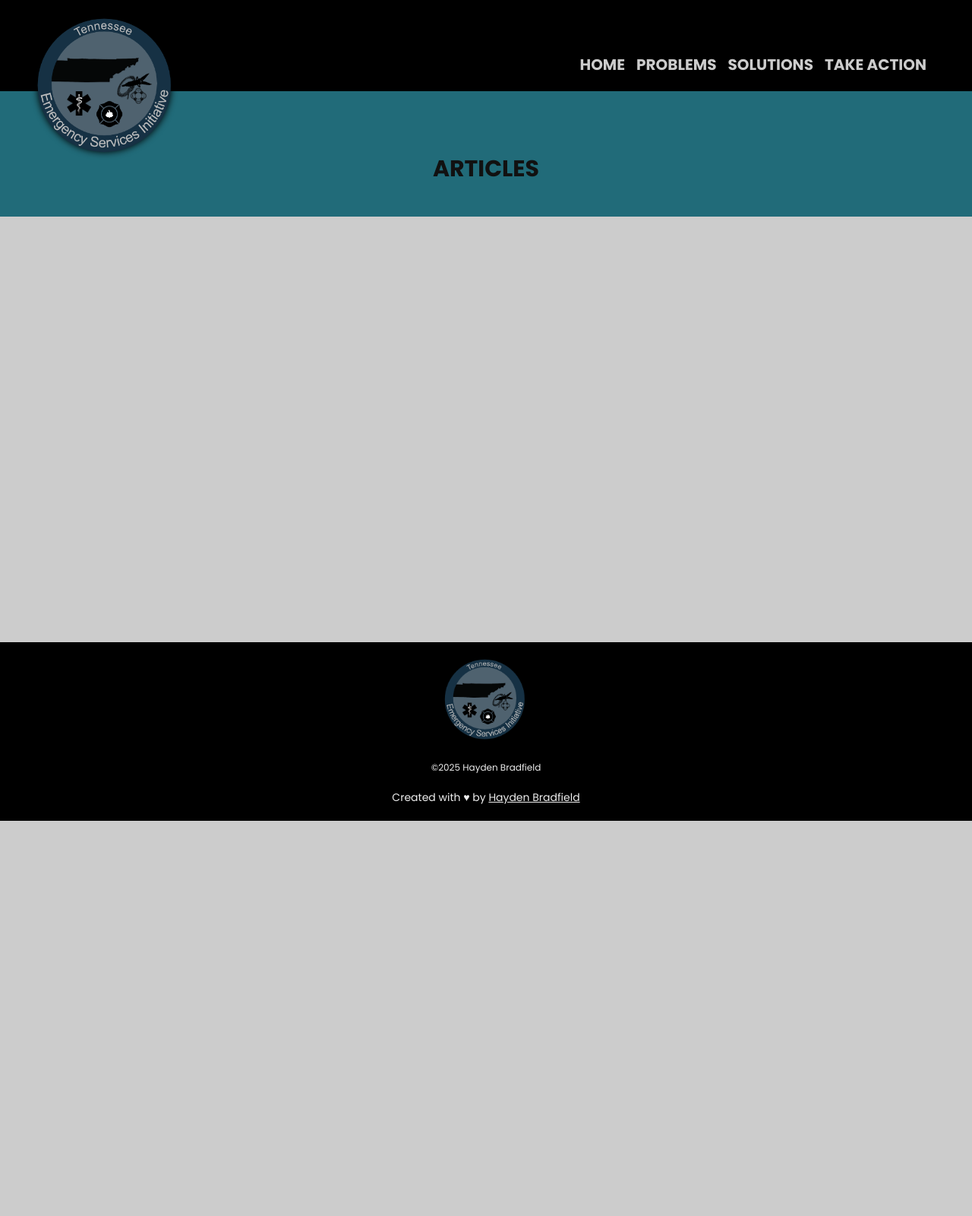
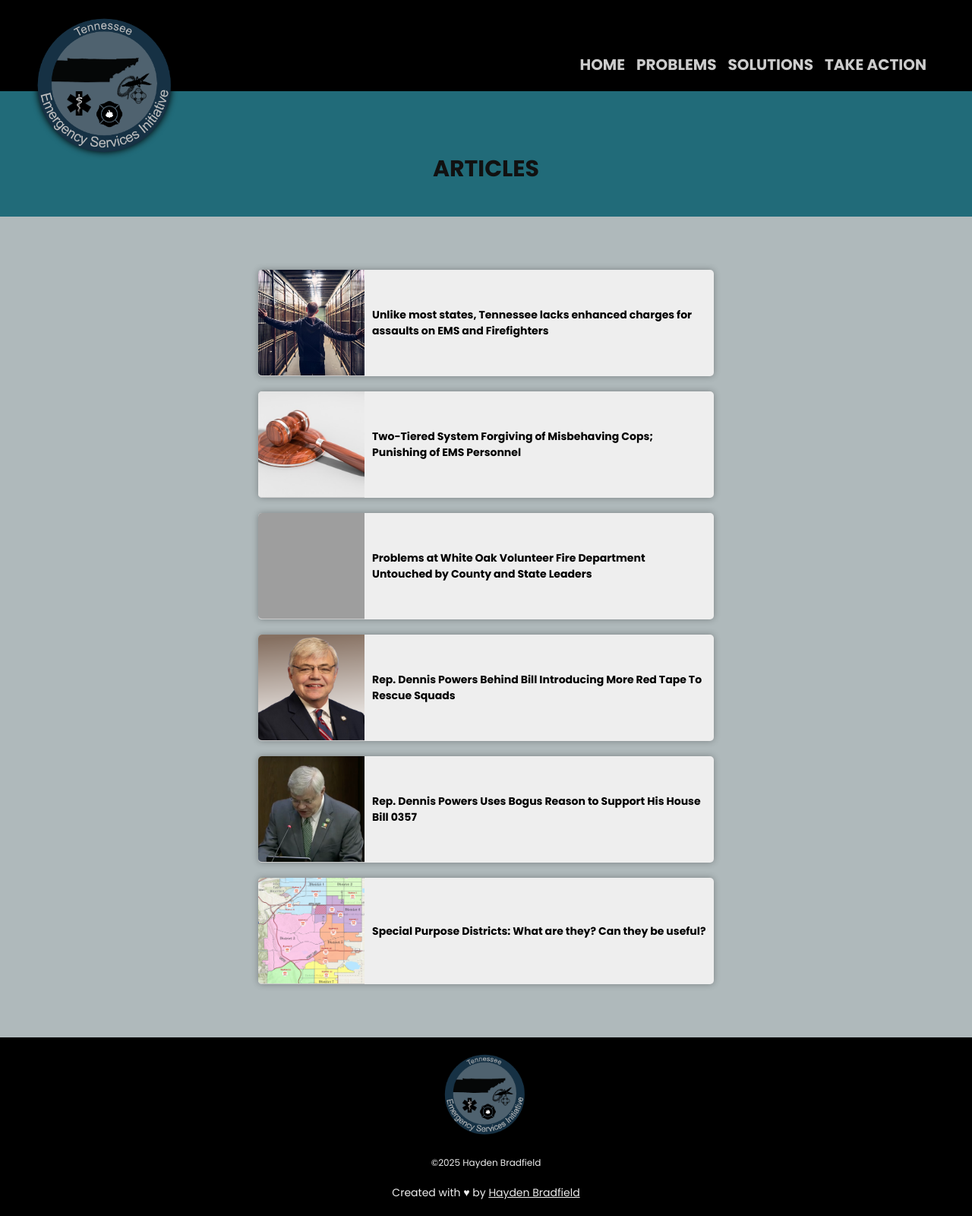
Before and after one commit to hjb1694/tnesi_new, a PHP site: page /articles in a window 1280 px wide. Shown: the whole page at 76% size. Before the commit the page ends 1080 px from the top, so only its background shows below. Run offline with PHP 8.4, Linux system fonts and the light colour scheme; grey boxes are pictures that could not be loaded.

Commit message:
add logo link; wip

```diff
--- a/about_hayden_bradfield.html
+++ b/about_hayden_bradfield.html
@@ -43,7 +43,9 @@
     <section class="about-page">
         <section class="about-page__header">
             <div class="about-page__header-contents">
-                <img src="/assets/img/me.png" class="about-img" alt="Hayden Bradfield" />
+                <a class="logo-link" href="/">
+                    <img class="header__logo" src="/assets/img/es_initiative_logo.png" />
+                </a>
                 <div>
                     <h1 class="about-h1">Fighting for Better Fire and Emergency Services Across Tennessee</h1>
                     <h2 class="about-h2">&dash; Hayden Bradfield, Knoxville, TN</h2>
--- a/articles/index.html
+++ b/articles/index.html
@@ -13,7 +13,9 @@
     <header class="header">
         <div class="header__container">
             <div class="header__part header__part--1">
-                <img class="header__logo" src="/assets/img/es_initiative_logo.png" />
+                <a class="logo-link" href="/">
+                    <img class="header__logo" src="/assets/img/es_initiative_logo.png" />
+                </a>
                 <button class="menu-btn">
                     <div class="menu-btn__hamburger-line menu-btn__hamburger-line--1"></div>
                     <div class="menu-btn__hamburger-line menu-btn__hamburger-line--2"></div>
@@ -46,7 +48,44 @@
         </section>
         <section class="articles-page__body">
             <div class="container">
-
+                <div class="articles-list">
+                    <a class="articles-tile">
+                        <img src="/assets/img/jail_image.jpg" class="articles-tile__image" />
+                        <div class="articles-tile__body">
+                            <h3>Unlike most states, Tennessee lacks enhanced charges for assaults on EMS and Firefighters</h3>
+                        </div>
+                    </a>
+                    <a class="articles-tile">
+                        <img src="/assets/img/gavel.jpg" class="articles-tile__image" />
+                        <div class="articles-tile__body">
+                            <h3>Two-Tiered System Forgiving of Misbehaving Cops; Punishing of EMS Personnel</h3>
+                        </div>
+                    </a>
+                    <a class="articles-tile">
+                        <img src="/assets/img/white_oak_vfd_image.png" class="articles-tile__image" />
+                        <div class="articles-tile__body">
+                            <h3>Problems at White Oak Volunteer Fire Department Untouched by County and State Leaders</h3>
+                        </div>
+                    </a>
+                    <a class="articles-tile">
+                        <img src="/assets/img/rep_powers.png" class="articles-tile__image" />
+                        <div class="articles-tile__body">
+                            <h3>Rep. Dennis Powers Behind Bill Introducing More Red Tape To Rescue Squads</h3>
+                        </div>
+                    </a>
+                    <a class="articles-tile">
+                        <img src="/assets/img/rep_powers_tn_presenting.png" class="articles-tile__image" />
+                        <div class="articles-tile__body">
+                            <h3>Rep. Dennis Powers Uses Bogus Reason to Support His House Bill 0357</h3>
+                        </div>
+                    </a>
+                    <a class="articles-tile">
+                        <img src="/assets/img/district_map.png" class="articles-tile__image" />
+                        <div class="articles-tile__body">
+                            <h3>Special Purpose Districts: What are they? Can they be useful?</h3>
+                        </div>
+                    </a>
+                </div>
             </div>
         </section>
     </section>
--- a/index.html
+++ b/index.html
@@ -13,7 +13,9 @@
     <header class="header">
         <div class="header__container">
             <div class="header__part header__part--1">
-                <img class="header__logo" src="./assets/img/es_initiative_logo.png" />
+                <a class="logo-link" href="/">
+                    <img class="header__logo" src="/assets/img/es_initiative_logo.png" />
+                </a>
                 <button class="menu-btn">
                     <div class="menu-btn__hamburger-line menu-btn__hamburger-line--1"></div>
                     <div class="menu-btn__hamburger-line menu-btn__hamburger-line--2"></div>
--- a/problems.html
+++ b/problems.html
@@ -13,7 +13,9 @@
     <header class="header">
         <div class="header__container">
             <div class="header__part header__part--1">
-                <img class="header__logo" src="./assets/img/es_initiative_logo.png" />
+                <a class="logo-link" href="/">
+                    <img class="header__logo" src="/assets/img/es_initiative_logo.png" />
+                </a>
                 <button class="menu-btn">
                     <div class="menu-btn__hamburger-line menu-btn__hamburger-line--1"></div>
                     <div class="menu-btn__hamburger-line menu-btn__hamburger-line--2"></div>
--- a/solutions.html
+++ b/solutions.html
@@ -13,7 +13,9 @@
     <header class="header">
         <div class="header__container">
             <div class="header__part header__part--1">
-                <img class="header__logo" src="./assets/img/es_initiative_logo.png" />
+                <a class="logo-link" href="/">
+                    <img class="header__logo" src="/assets/img/es_initiative_logo.png" />
+                </a>
                 <button class="menu-btn">
                     <div class="menu-btn__hamburger-line menu-btn__hamburger-line--1"></div>
                     <div class="menu-btn__hamburger-line menu-btn__hamburger-line--2"></div>
--- a/src/scss/main.scss
+++ b/src/scss/main.scss
@@ -11,6 +11,10 @@ html {
 
 body {
     font-family: 'Poppins';
+}
+
+.logo-link{
+    display: block;
 }
 
 .header {
@@ -252,6 +256,7 @@ body {
         object-fit: cover;
         object-position: center;
         border-radius: .5rem 0 0 .5rem;
+        flex-shrink: 0;
     }
 
     &__body {
@@ -417,7 +422,15 @@ body {
     }
     &__body{
         min-height:70vh;
-        background: #ccc;
+        background: #afb9bb;
+        padding:4rem 2rem;
+    }
+    .articles-tile{
+        background: #eee;
+
+        &__image {
+            border-bottom:1px solid #ccc;
+        }
     }
 }
 
@@ -536,6 +549,12 @@ body {
         }
     }
 
+    .problems-page,
+    .solutions-page,
+    .take-action-page {
+        padding: 5rem 2rem 4rem 2rem;
+    }
+
 }
 
 
--- a/take-action.html
+++ b/take-action.html
@@ -13,7 +13,9 @@
     <header class="header">
         <div class="header__container">
             <div class="header__part header__part--1">
-                <img class="header__logo" src="./assets/img/es_initiative_logo.png" />
+                <a class="logo-link" href="/">
+                    <img class="header__logo" src="/assets/img/es_initiative_logo.png" />
+                </a>
                 <button class="menu-btn">
                     <div class="menu-btn__hamburger-line menu-btn__hamburger-line--1"></div>
                     <div class="menu-btn__hamburger-line menu-btn__hamburger-line--2"></div>
```
Also changed, not shown: assets/img/district_map.png (added), assets/img/rep_powers.png (added), assets/img/rep_powers_tn_presenting.png (added), assets/style.css, 1 other file.
